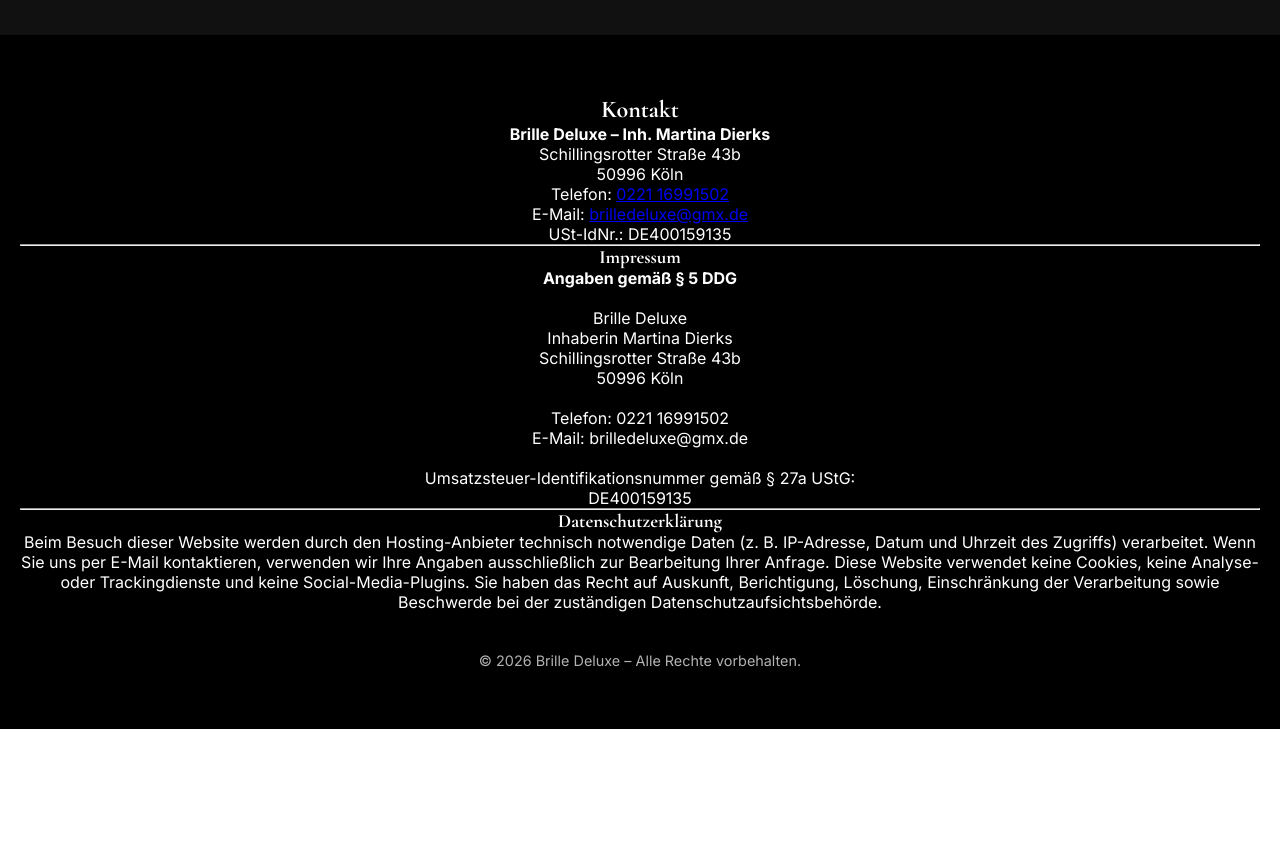
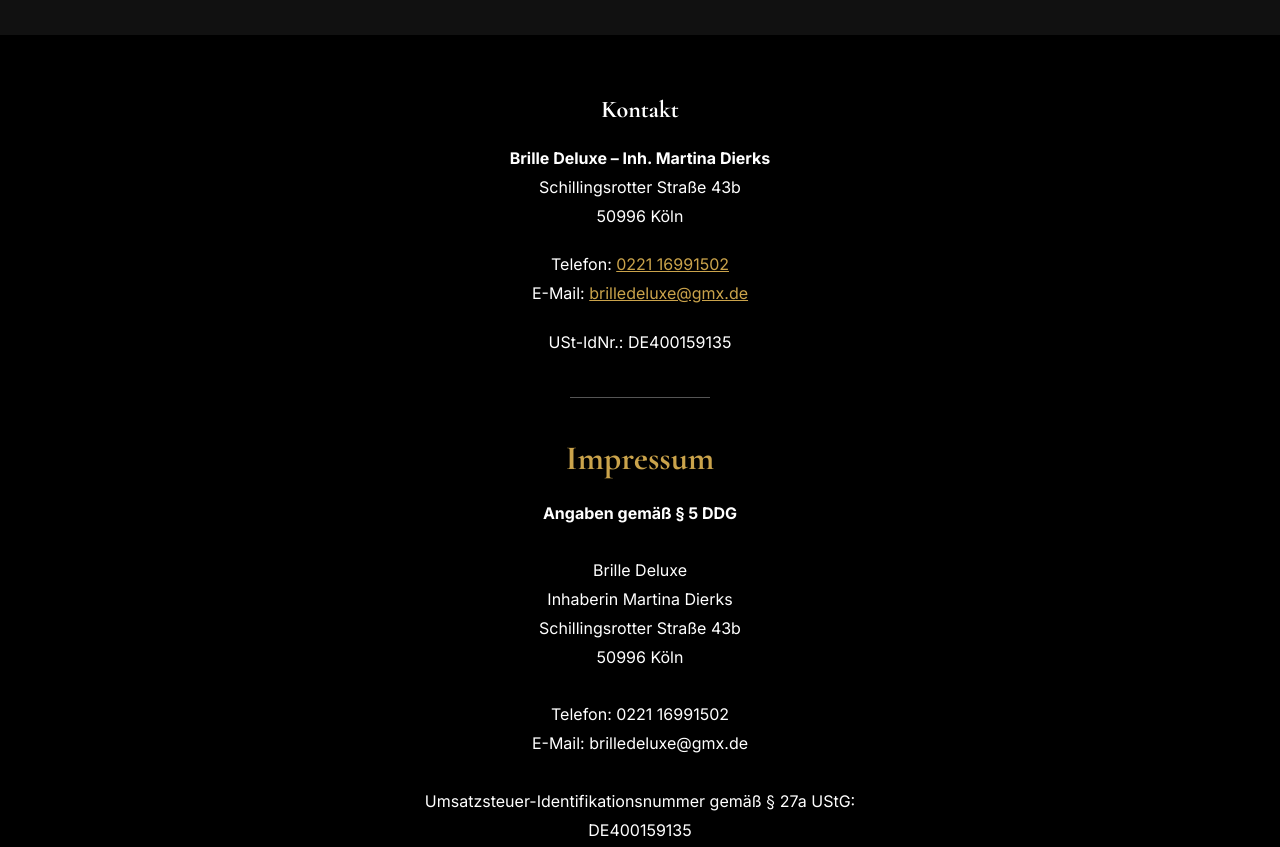
Before and after one commit to MoGDi77/brilledeluxe, a plain HTML site: page index.html in a window 1280 px wide. Shown: the part 2000-2847 px from the top of the page. Before the commit the page ends 2729 px from the top, so only its background shows below. Drawn offline with nearby package versions, Linux system fonts and the light colour scheme.

Commit message:
Enhance footer styles in style.css
Added styles for footer elements including hr, h3, p, a, and strong.

```diff
--- a/style.css
+++ b/style.css
@@ -41,3 +41,31 @@
 .brands div,.card{border:1px solid var(--gold);padding:22px;border-radius:10px;text-align:center;background:#1b1b1b;color:#fff}
 .card span{display:block;color:var(--gold);font-size:40px;margin:15px 0}
 footer{background:#000;color:#fff;text-align:center;padding:60px 20px}
+footer hr{
+    width:140px;
+    margin:40px auto;
+    border:none;
+    border-top:1px solid #555;
+}
+
+footer h3{
+    margin-top:35px;
+    margin-bottom:20px;
+    color:var(--gold);
+    font-family:"Cormorant Garamond",serif;
+    font-size:34px;
+}
+
+footer p{
+    max-width:900px;
+    margin:20px auto;
+    line-height:1.8;
+}
+
+footer a{
+    color:var(--gold);
+}
+
+footer strong{
+    color:white;
+}
```
